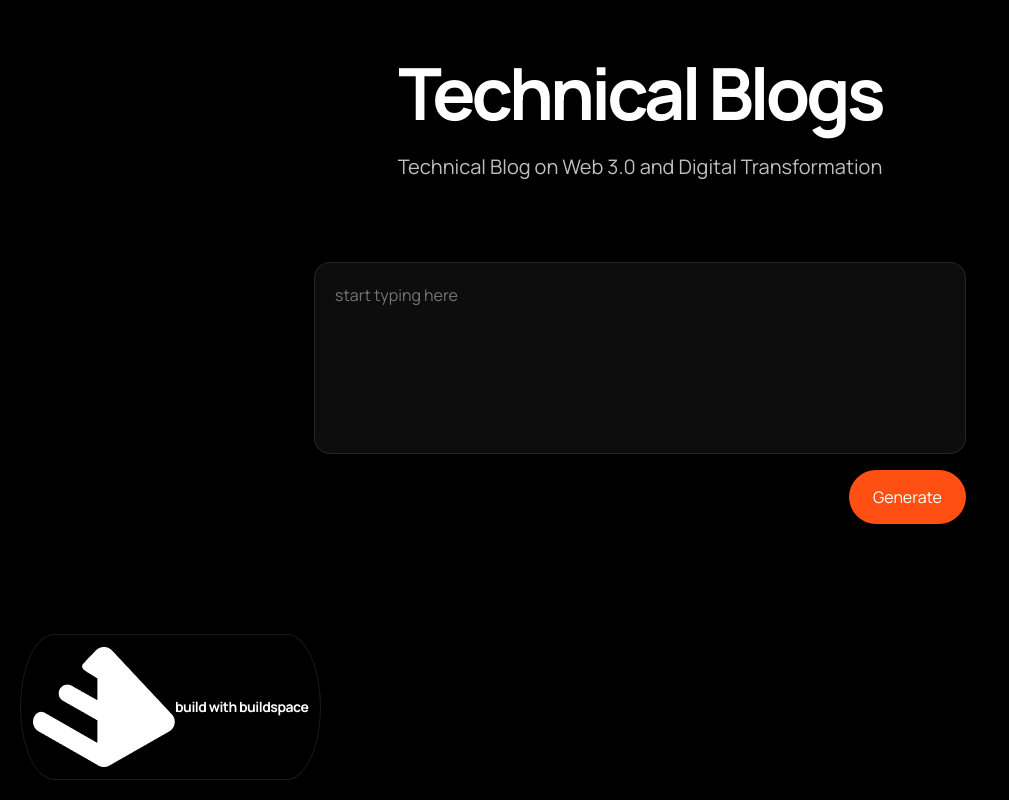
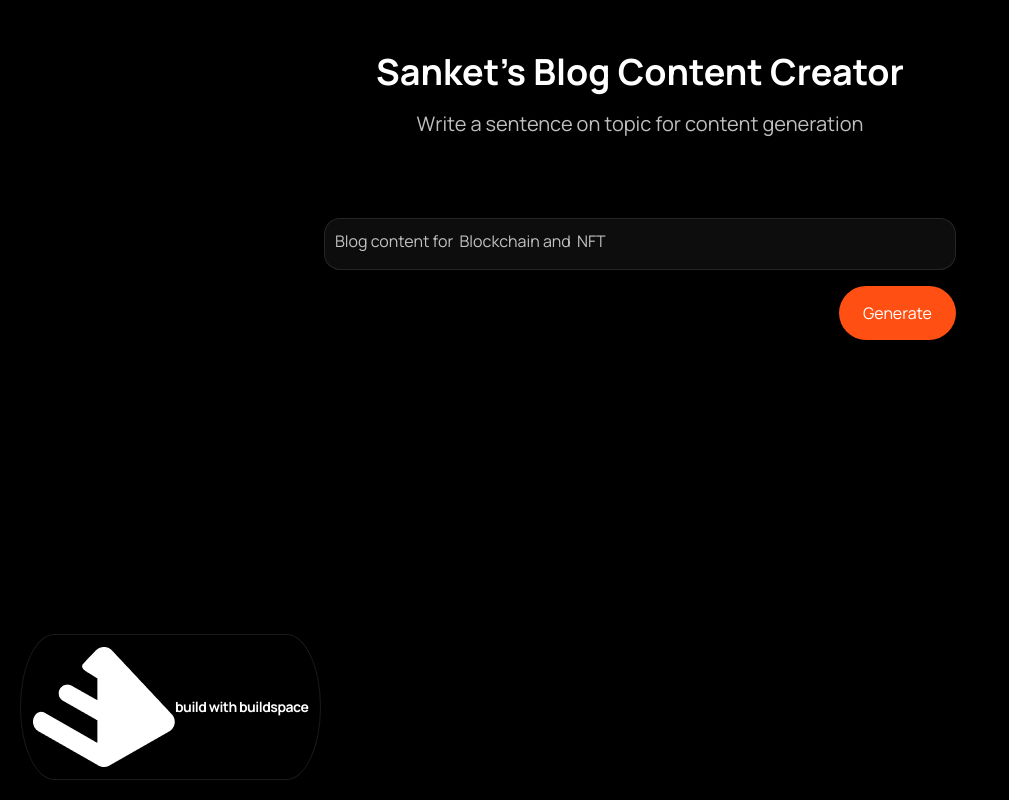
Before and after one commit to sankett/gpt3-web, a Next.js app: page / in a window 1280 px wide. Shown: the whole page, without its empty margins (0-1009 px from the left). Built offline with nearby package versions, Linux system fonts and the light colour scheme.

Commit message:
UI changes

```diff
--- a/pages/index.js
+++ b/pages/index.js
@@ -4,7 +4,7 @@ import buildspaceLogo from '../assets/buildspace-logo.png';
 import { useState } from 'react';
 
 export default function Home() {
-  const [userInput, setUserInput] = useState('');
+  const [userInput, setUserInput] = useState('Blog content for  Blockchain and  NFT');
   const [apiOutput, setApiOutput] = useState('');
   const [isGenerating, setIsGenerating] = useState(false);
 
@@ -29,7 +29,7 @@ export default function Home() {
   }
 
   const onUserChangedText = (event) => {
-    console.log(event.target.value);
+    setApiOutput('');
     setUserInput(event.target.value);
   };
   return (
@@ -37,14 +37,16 @@ export default function Home() {
       <div className="container">
         <div className="header">
           <div className="header-title">
-            <h1>Technical Blogs</h1>
+            <h1>Sanket's Blog Content  Creator</h1>
           </div>
           <div className="header-subtitle">
-            <h2>Technical Blog on Web 3.0 and Digital Transformation </h2>
+            <h2>Write a sentence on topic for content generation </h2>
           </div>
         </div>
-        {/* Add this code here*/}
+
+
         <div className="prompt-container">
+
           <textarea
             className="prompt-box"
             placeholder="start typing here"
@@ -65,7 +67,7 @@ export default function Home() {
             <div className="output">
               <div className="output-header-container">
                 <div className="output-header">
-                  <h3>Output</h3>
+                  <h3>{userInput}</h3>
                 </div>
               </div>
               <div className="output-content">
--- a/pages/styles.css
+++ b/pages/styles.css
@@ -51,8 +51,8 @@ body {
 .header-title h1 {
     width: 100%;
     font-weight: 700;
-    font-size: 72px;
-    letter-spacing: -4px;
+    font-size: 36px;
+    letter-spacing: 0px;
     line-height: 1.2em;
     text-align: center;
     margin: 0;
@@ -93,9 +93,9 @@ body {
     flex: 0 0 auto;
     flex-flow: column nowrap;
     gap: 10px;
-    height: 150px;
+    height: 30px;
     overflow: hidden;
-    padding: 20px;
+    padding: 10px;
     position: relative;
     width: 610px;
     max-width: 1200px;
@@ -321,7 +321,7 @@ textarea {
 }
 
 .output-content p {
-    text-align: center;
+    text-align: left;
     white-space: pre-line;
     color: rgba(255, 255, 255, 0.5);
 }
```
